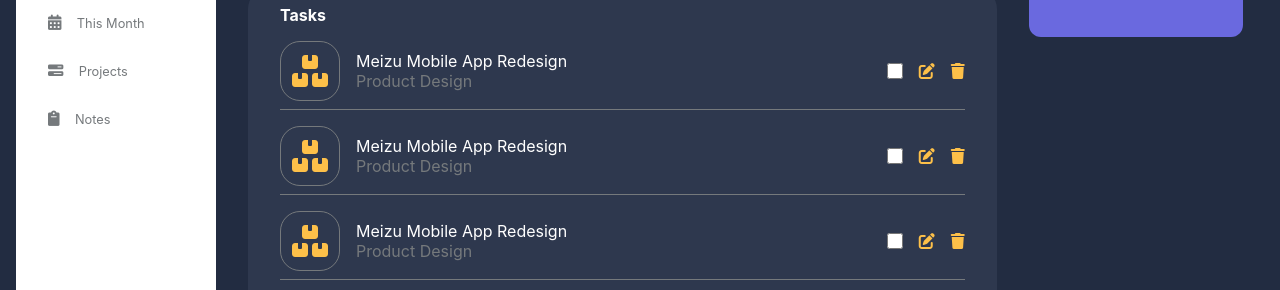
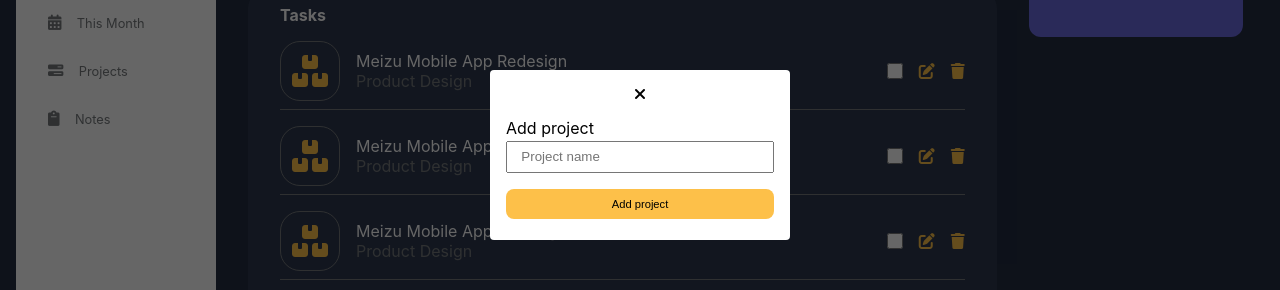
Before and after one commit to a-adeleye/todo-app, a React (Create React App) app: page / in a window 1280 px wide. Both pictures are taken after a click on the button "New Project". Shown: the part 245-535 px from the top of the page. Built offline with nearby package versions, Linux system fonts and the light colour scheme.

Commit message:
project form done

```diff
--- a/package.json
+++ b/package.json
@@ -6,6 +6,7 @@
     "@testing-library/jest-dom": "^5.14.1",
     "@testing-library/react": "^12.0.0",
     "@testing-library/user-event": "^13.2.1",
+    "nanoid": "^3.3.1",
     "react": "^17.0.2",
     "react-circular-progressbar": "^2.0.4",
     "react-dom": "^17.0.2",
--- a/src/App.css
+++ b/src/App.css
@@ -166,7 +166,9 @@
   border-radius: 50%;
 }
 
-.view {
+.tasks,
+.notes,
+.projects {
   background-color: #2e384e;
   height: 100%;
   width: 100%;
@@ -180,11 +182,11 @@
   -ms-overflow-style: none;
 }
 
-.view::-webkit-scrollbar {
+.tasks::-webkit-scrollbar {
   display: none;
 }
 
-.view > h4 {
+.tasks > h4 {
   color: #ffffff;
 }
 
@@ -224,6 +226,48 @@
   cursor: pointer;
   height: 1.2em;
   width: 1.2em;
+}
+
+.notes-container,
+.projects-container {
+  display: flex;
+  flex-wrap: wrap;
+  gap: 1em;
+}
+
+.notes > h4 {
+  color: #ffffff;
+}
+
+.note {
+  display: flex;
+  flex-direction: column;
+  gap: 0.1em;
+  width: 210px;
+  height: 210px;
+  border-radius: 8px;
+  padding: 1em;
+  font-size: 0.9em;
+  background-color: #222c41;
+}
+
+.projects > h4 {
+  color: #ffffff;
+}
+
+.project {
+  padding: 0.5em 2em;
+  background-color: #222c41;
+  border-radius: 8px;
+  color: #75797c;
+}
+
+.note > h5 {
+  color: #ffffff;
+}
+
+.note > p {
+  color: #75797c;
 }
 
 .right-bar,
@@ -270,3 +314,43 @@
   background-color: #7778e0;
   border-radius: 50%;
 }
+
+.form-container {
+  position: fixed;
+  width: 100%;
+  height: 100%;
+  top: 50%;
+  left: 50%;
+  transform: translate(-50%, -50%);
+  background-color: rgba(0, 0, 0, 0.6);
+  display: flex;
+  align-items: center;
+  justify-content: center;
+  z-index: 1000;
+}
+
+form {
+  display: flex;
+}
+
+.project-form {
+  flex-direction: column;
+  height: 170px;
+  width: 300px;
+  gap: 1em;
+  border-radius: 4px;
+  padding: 1em;
+  background-color: #ffffff;
+}
+
+.project-form i {
+  text-align: center;
+  cursor: pointer;
+}
+
+.project-form input {
+  padding: 0.5em 1em;
+  display: block;
+  margin-top: 0.2em;
+  width: 100%;
+}
--- a/src/App.js
+++ b/src/App.js
@@ -1,14 +1,59 @@
-import './App.css';
-import Navigation from './components/Navigation';
-import Main from './components/Main';
-import RightBar from './components/RightBar';
+import React from "react";
+import "./App.css";
+import Navigation from "./components/Navigation";
+import { nanoid } from "nanoid";
+import Main from "./components/Main";
+import RightBar from "./components/RightBar";
+import { ProjectForm } from "./Forms";
 
 function App() {
+  const [view, setView] = React.useState("tasks");
+  const [projects, setProjects] = React.useState([{id: 1, name: "General"}]);
+  const [form, setForm] = React.useState("");
+
+  const [projectText, setProjectText] = React.useState("");
+
+  function handleProjectChange(e) {
+    setProjectText((prev) => (prev = e.target.value));
+  }
+
+  function showForm(e) {
+    setForm((prev) => (prev = e.target.id));
+    console.log(form);
+  }
+
+  function hideForm() {
+    setForm((prev) => (prev = ""));
+  }
+
+  function addProject() {
+    setProjects((prev) => [...prev, {id: nanoid(), name: projectText}]);
+    resetProject();
+  }
+
+  function resetProject() {
+    setProjectText((prev) => (prev = ""));
+  }
+
+  function selectView(e) {
+    const { id } = e.target;
+    setView((prev) => (prev = id));
+    console.log(id);
+  }
+
   return (
     <div className="App">
-      <Navigation />
-      <Main />
+      <Navigation handleClick={selectView} />
+      <Main view={view} formHandler={showForm} projects={projects}/>
       <RightBar />
+      {form === "projectForm" && (
+        <ProjectForm
+          onChange={handleProjectChange}
+          onClick={addProject}
+          value={projectText}
+          hide={hideForm}
+        />
+      )}
     </div>
   );
 }
--- /dev/null
+++ b/src/Forms.js
@@ -0,0 +1,25 @@
+function ProjectForm(props) {
+  return (
+    <div className="form-container">
+      <form className="project-form">
+        <i className="fa-solid fa-xmark" onClick={props.hide}></i>
+        <label htmlFor="project">
+          Add project
+          <input
+            type="text"
+            name="project"
+            id="project"
+            onChange={props.onChange}
+            value={props.value}
+            placeholder="Project name"
+          />
+        </label>
+        <button type="button" onClick={props.onClick}>
+          Add project
+        </button>
+      </form>
+    </div>
+  );
+}
+
+export { ProjectForm };
--- /dev/null
+++ b/src/Notes.js
@@ -0,0 +1,24 @@
+function Note() {
+  return (
+    <div className="note">
+      <h5>Title</h5>
+      <p>Body</p>
+    </div>
+  );
+}
+
+function Notes() {
+  return (
+    <section className="notes">
+      <h4>Notes</h4>
+      <div className="notes-container">
+        <Note />
+        <Note />
+        <Note />
+        <Note />
+      </div>
+    </section>
+  );
+}
+
+export default Notes;
--- a/src/components/Main.js
+++ b/src/components/Main.js
@@ -1,19 +1,22 @@
 import { CompletedChart, InProgressChart } from "./Chart";
-import Task from "./Task";
+import Tasks from "./Tasks";
+import Notes from "../Notes";
+import Projects from "./Projects";
 
-function Main() {
+function Main(props) {
+
   return (
     <main>
       <header>
         <h2>Dashboard</h2>
         <div className="buttons">
-          <button>
+          <button id="taskForm" onClick={props.formHandler}>
             <i className="fa-solid fa-plus"></i> New Task
           </button>
-          <button>
+          <button id="projectForm" onClick={props.formHandler}>
             <i className="fa-solid fa-plus"></i> New Project
           </button>
-          <button>
+          <button id="noteForm" onClick={props.formHandler}>
             <i className="fa-solid fa-plus"></i> New Note
           </button>
         </div>
@@ -40,13 +43,9 @@
           </div>
         </div>
       </div>
-      <div className="view">
-        <h4>Tasks</h4>
-        <Task />
-        <Task />
-        <Task />
-        <Task />
-      </div>
+     {props.view === 'tasks' && <Tasks></Tasks>}
+      {props.view === 'notes' && <Notes></Notes>}
+      {props.view === 'projects' && <Projects projects={props.projects}/>}
     </main>
   );
 }
--- a/src/components/Navigation.js
+++ b/src/components/Navigation.js
@@ -1,13 +1,14 @@
-function Navigation() {
+function Navigation(props) {
   return (
     <section className="navigation">
       <div className="profile">
-          <div className="box">U</div>
-          <p>Hi User</p></div>
+        <div className="box">U</div>
+        <p>Hi User</p>
+      </div>
       <ul className="nav-items">
-        <li>
-          <i className="fa-solid fa-chart-pie"></i>
-          <span>Dashboard</span>
+        <li onClick={props.handleClick} id="tasks">
+          <i id="tasks" className="fa-solid fa-chart-pie"></i>
+          <span id="tasks">Dashboard</span>
         </li>
         <li>
           <i className="fa-solid fa-calendar-day"></i>
@@ -21,13 +22,13 @@
           <i className="fa-solid fa-calendar-days"></i>
           <span>This Month</span>
         </li>
-        <li>
-          <i className="fa-solid fa-bars-progress"></i>
-          <span>Projects</span>
+        <li onClick={props.handleClick} id="projects">
+          <i id="projects" className="fa-solid fa-bars-progress"></i>
+          <span id="projects">Projects</span>
         </li>
-        <li>
-          <i className="fa-solid fa-clipboard"></i>
-          <span>Notes</span>
+        <li onClick={props.handleClick} id="notes">
+          <i id="notes" className="fa-solid fa-clipboard"></i>
+          <span id="notes">Notes</span>
         </li>
       </ul>
       <div className="nav-toggle">
--- /dev/null
+++ b/src/components/Projects.js
@@ -0,0 +1,18 @@
+import { nanoid } from "nanoid";
+
+function Projects(props) {
+  const projectItems = props.projects.map((project) => (
+    <p key={nanoid()} className="project" id={project.id}>
+      {project.name}
+    </p>
+  ));
+
+  return (
+    <section className="projects">
+      <h4>Projects</h4>
+      <div className="projects-container">{projectItems}</div>
+    </section>
+  );
+}
+
+export default Projects;
--- a/src/components/Task.js
+++ b/src/components/Tasks.js
@@ -15,4 +15,16 @@
   );
 }
 
-export default Task;
+function Tasks() {
+  return (
+    <section className="tasks">
+      <h4>Tasks</h4>
+      <Task />
+      <Task />
+      <Task />
+      <Task />
+    </section>
+  );
+}
+
+export default Tasks;
```
